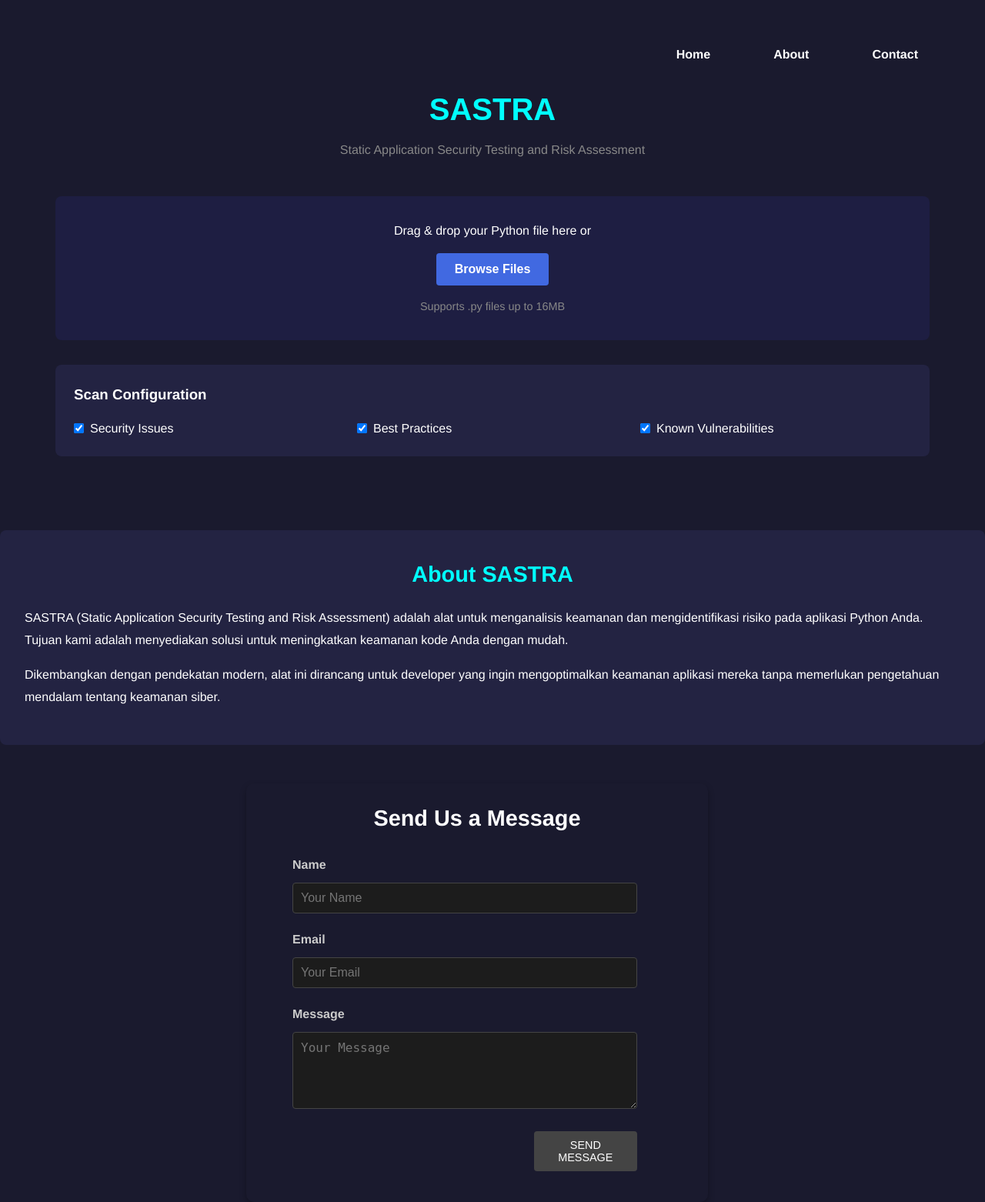
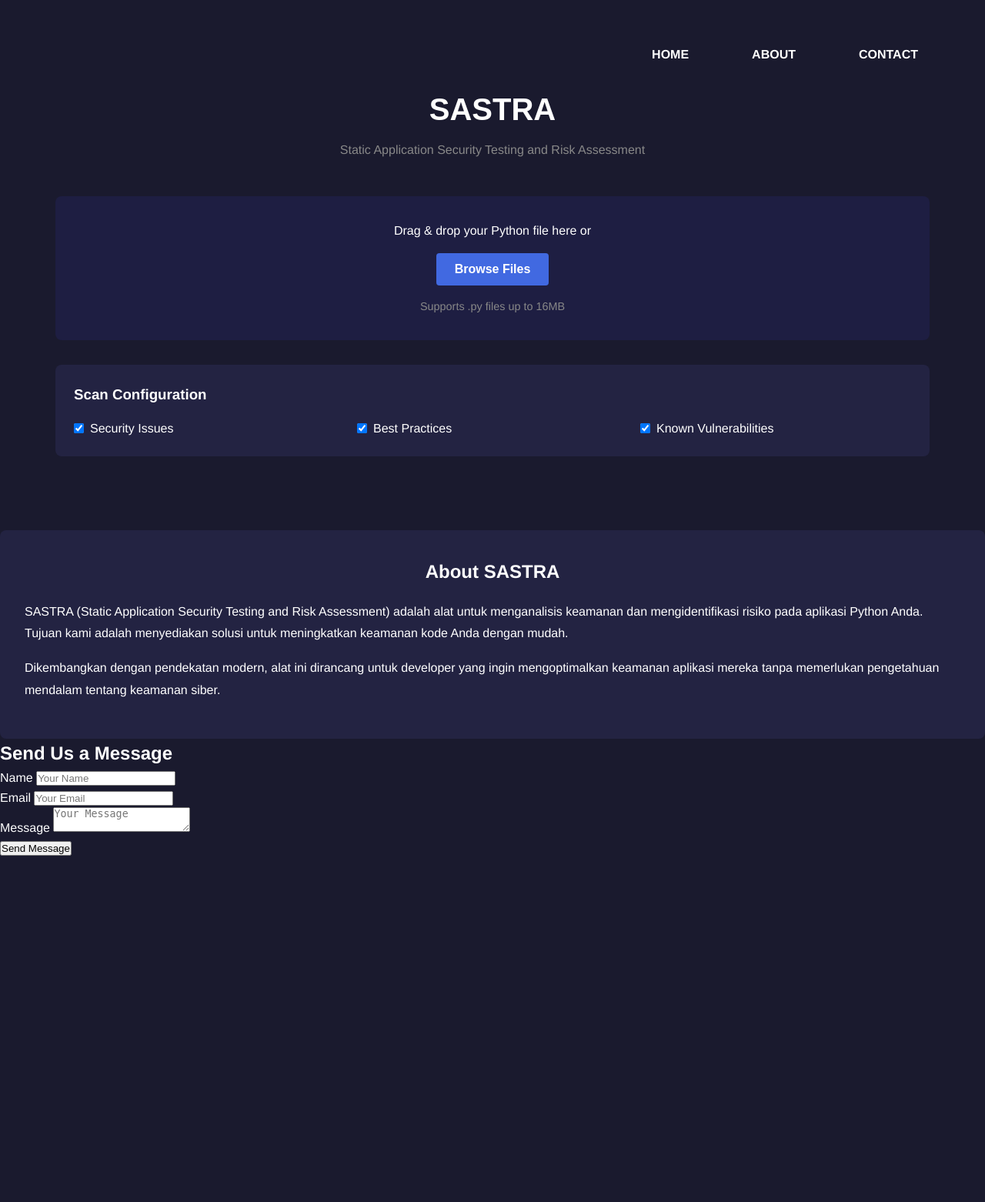
Before and after one commit to ASK1E/SASTRA, a Flask app: page /dashboard in a window 1280 px wide. Shown: the whole page at 77% size. After the commit the page ends 1112 px from the top, so only its background shows below. Run offline with Flask 3, Linux system fonts and the light colour scheme; parts of the project's set-up code (start-up, migrations or seed data) failed here and were passed over.

Commit message:
Update style.css

```diff
--- a/static/style.css
+++ b/static/style.css
@@ -12,7 +12,6 @@ body {
   color: #ffffff;
   min-height: 100vh;
   position: relative;
-  height: 100vh;
 }
 
 .container {
@@ -85,12 +84,13 @@ a {
   color: #ffffff;
   text-decoration: none;
   font-size: 1rem;
+  text-transform: uppercase;
   transition: color 0.3s ease;
   font-weight: bold;
 }
 
 a:hover {
-  color: #00FFFF;
+  color: #FFFFFF;
 }
 
 /* Header Styles */
@@ -102,7 +102,7 @@ header {
 h1 {
   font-family: 'Sans-serif', sans-serif;
   font-size: 2.5rem;
-  color: #00FFFF;
+  color: #FFFFFF;
   margin-bottom: 0.5rem;
 }
 
@@ -329,7 +329,7 @@ h1 {
 }
 
 .about-section h2 {
-  color: #00FFFF;
+  color: #FFFFFF;
   margin-bottom: 1rem;
   text-align: center;
 }
@@ -338,86 +338,3 @@ h1 {
   margin-bottom: 1rem;
   font-size: 1rem;
 }
-
-/* contact */
-
-.container_contact {
-  max-width: 600px;
-  width: 100%;
-  border-radius: 10px;
-  box-shadow: 0 4px 8px rgba(0, 0, 0, 0.3);
-  padding: 20px;
-  margin-left: 25%;
-  margin-top: 50px ;
-  line-height: 1.8;
-}
-
-h2 {
-  text-align: center;
-  font-size: 1.8rem;
-  margin-bottom: 20px;
-  color: #fff;
-}
-
-.form-group {
-  margin-bottom: 20px;
-  width: 80%;
-  margin-left: 40px;
-}
-
-.form-group label {
-  display: block;
-  font-weight: 600;
-  margin-bottom: 8px;
-  color: #ccc;
-}
-
-.form-group input, .form-group textarea {
-  width: 100%;
-  padding: 10px;
-  background-color: #1c1c1c;
-  border: 1px solid #444;
-  border-radius: 4px;
-  font-size: 1rem;
-  color: #fff;
-  transition: border-color 0.3s;
-}
-
-.form-group input:focus, .form-group textarea:focus {
-  border-color: #666;
-  outline: none;
-}
-
-.form-group textarea {
-  resize: vertical;
-  height: 100px;
-}
-
-.form-group button {
-  display: flex;
-  background-color: #444;
-  color: #fff;
-  justify-content: flex-end;
-  padding: 10px 20px;
-  border: none;
-  border-radius: 4px;
-  font-size: 0.9rem;
-  cursor: pointer;
-  text-transform: uppercase;
-  transition: background-color 0.3s;
-  margin-left: 70%;
-}
-
-.form-group button:hover {
-  background-color: #666;
-}
-
-.form-group button:active {
-  background-color: #333;
-}
-
-@media (max-width: 768px) {
-  .container {
-      padding: 15px;
-  }
-}
```
